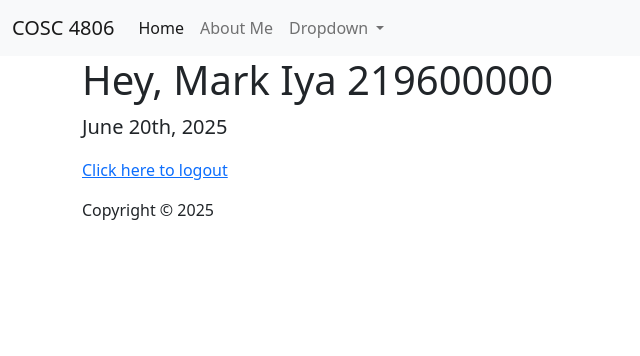
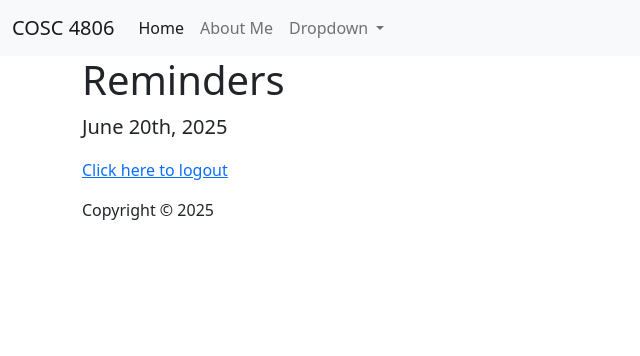
Before and after one commit to miya-algoma/cosc-4806-4, a PHP site: page / in a window 1280 px wide. Shown: the top 356 px of the page, without its empty margins (0-640 px from the left). Run offline with PHP 8.4, Linux system fonts and the light colour scheme; the visitor is signed in with stand-in values (Sample User, id 1); data that the repository does not hold is empty.

Commit message:
Changed from May Iya, 219600000 to Reminders

```diff
--- a/app/views/home/index.php
+++ b/app/views/home/index.php
@@ -4,7 +4,7 @@
         <div class="page-header" id="banner">
             <div class="row">
                 <div class="col-lg-12">
-                    <h1>Hey, Mark Iya 219600000</h1>
+                    <h1>Reminders</h1>
                     <p class="lead"> <?= date("F jS, Y"); ?></p>
                 </div>
             </div>
```
